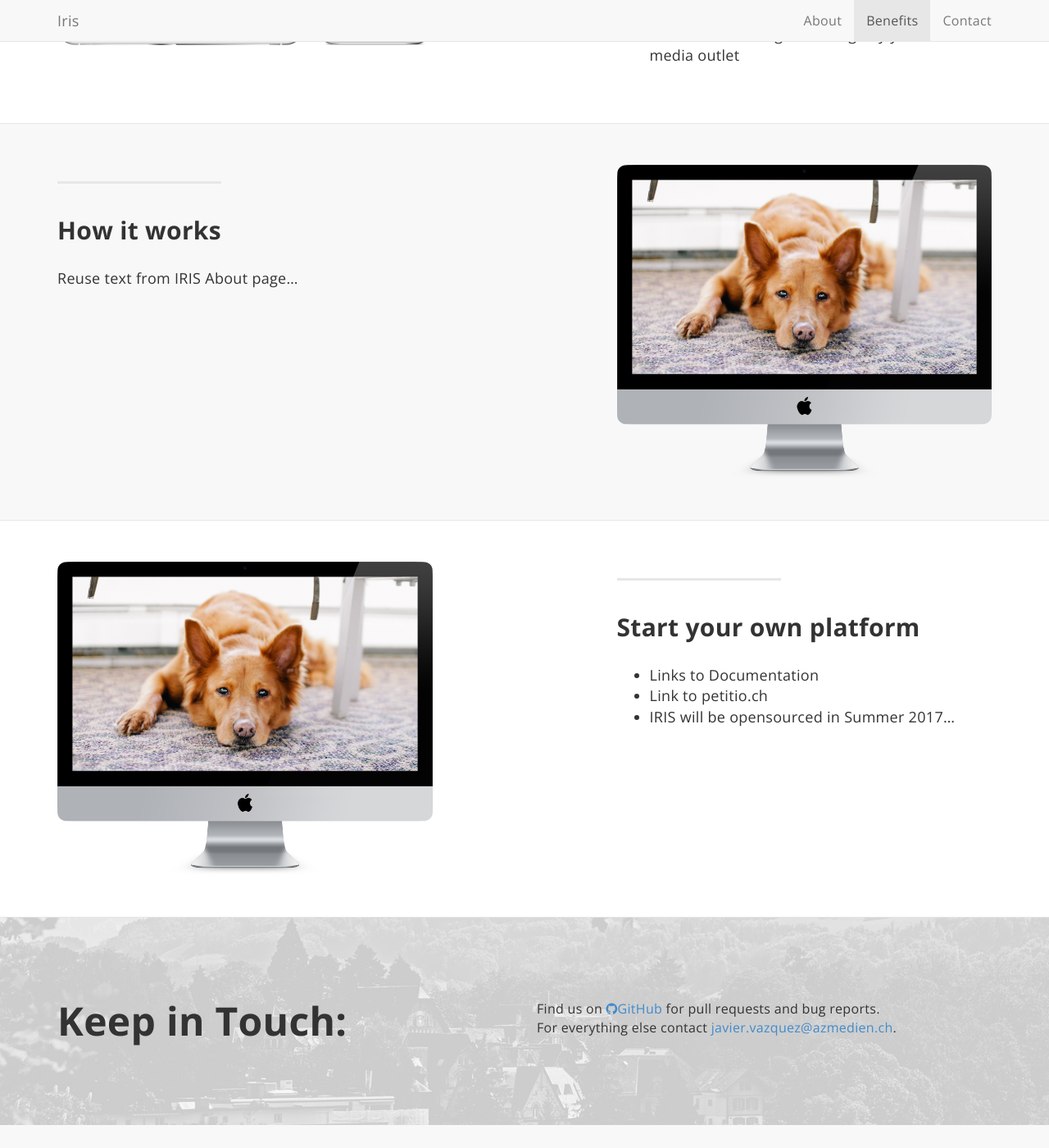
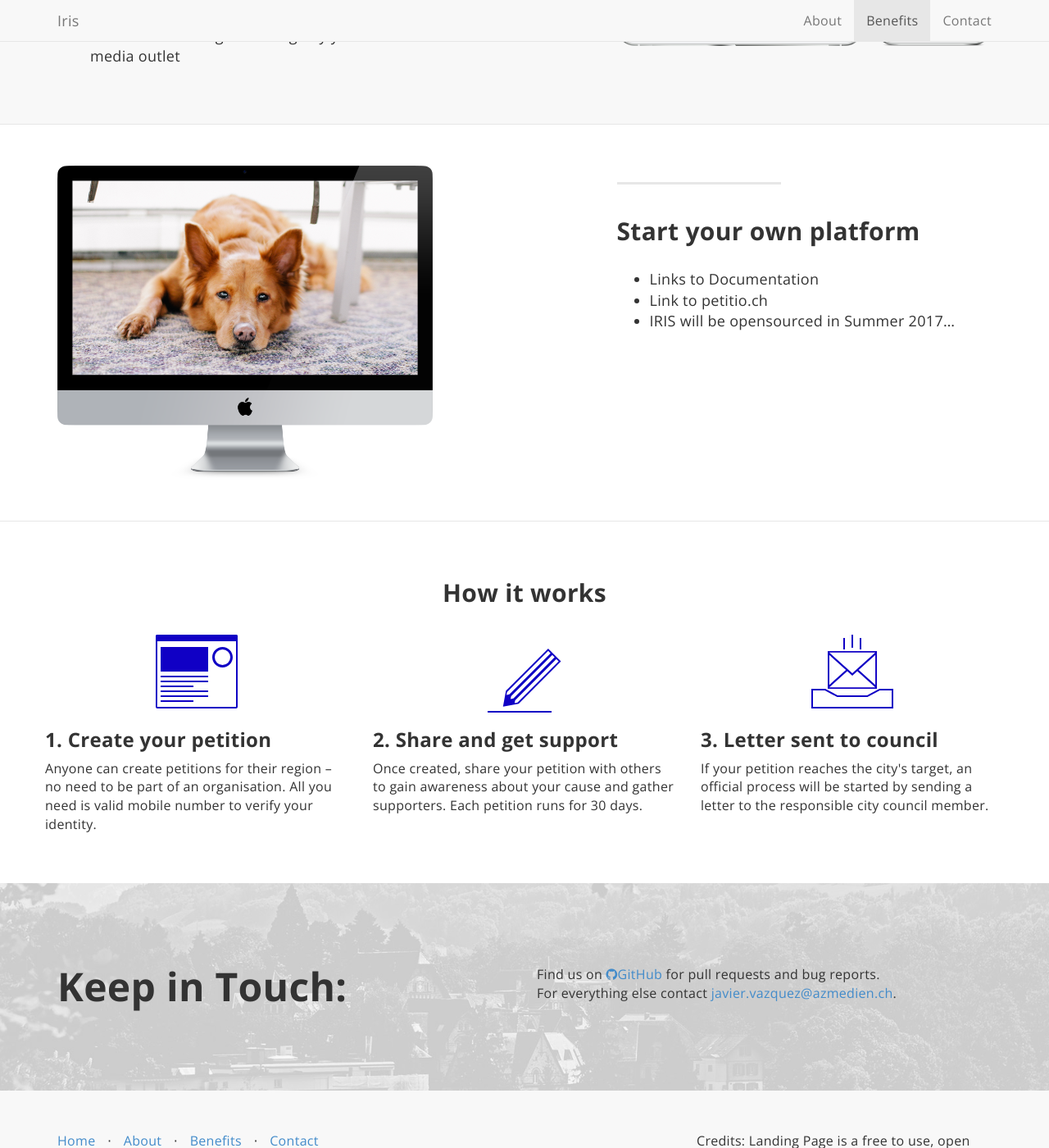
Before and after one commit to iris-dni/iris-landing-page, a Jekyll site: the page built from index.html, in a window 1280 px wide and 1400 px high, scrolled down 2034 px. Shown: the whole window at 82% size. Built offline with Jekyll 4.4.1, drawn with Linux system fonts in a browser that asks for light colours; nearby versions of some CDN libraries; library files that are not in the unit come from our copies.

Commit message:
Add "How it works" copy

```diff
--- /dev/null
+++ b/_includes/how_it_works.html
@@ -0,0 +1,32 @@
+<section id="how-it-works" class="container content-section">
+  <h2 class="section-heading text-center">How it works</h2>
+
+  <div class="row">
+    <div class="col-md-4">
+      <div class="text-center">
+        <img src="/img/petition-graphic.svg" alt="Petition graphic">
+      </div>
+      <h3>1. Create your petition</h3>
+      <p>Anyone can create petitions for their region – no need to be part of an
+      organisation. All you need is valid mobile number to verify your identity.</p>
+    </div>
+
+    <div class="col-md-4">
+      <div class="text-center">
+        <img src="/img/signature-graphic.svg" alt="Signature graphic">
+      </div>
+      <h3>2. Share and get support</h3>
+      <p>Once created, share your petition with others to gain awareness about
+      your cause and gather supporters. Each petition runs for 30 days.</p>
+    </div>
+
+    <div class="col-md-4">
+      <div class="text-center">
+        <img src="/img/email-graphic.svg" alt="Email graphic">
+      </div>
+      <h3>3. Letter sent to council</h3>
+      <p>If your petition reaches the city's target, an official process will be
+      started by sending a letter to the responsible city council member.</p>
+    </div>
+  </div>
+</section>
--- a/_layouts/default.html
+++ b/_layouts/default.html
@@ -6,6 +6,7 @@
         {% include header.html %}
         {% include about.html %}
         {% include page_content.html %}
+        {% include how_it_works.html %}
         {% include contact.html %}
         {% include footer.html %}
         {% include js.html %}
```
Also changed, not shown: _posts/2017-01-10-03-how-it-works.md (deleted, +0 -9 lines), img/email-graphic.svg (added), img/petition-graphic.svg (added), img/signature-graphic.svg (added), index.html (line endings or trailing spaces).
